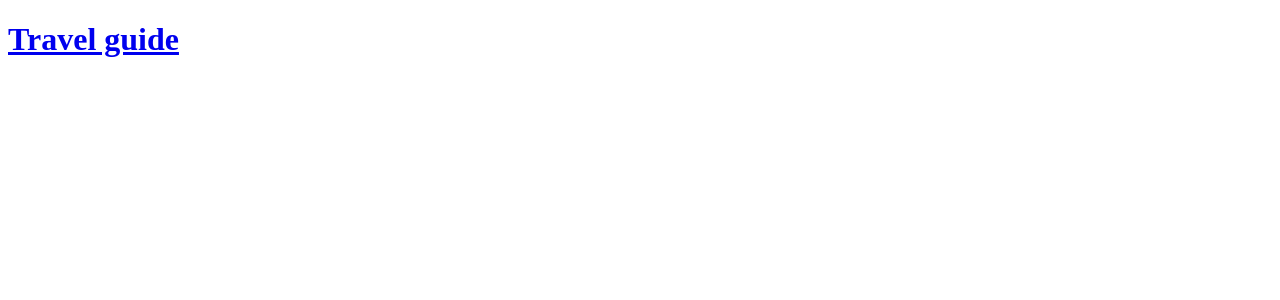
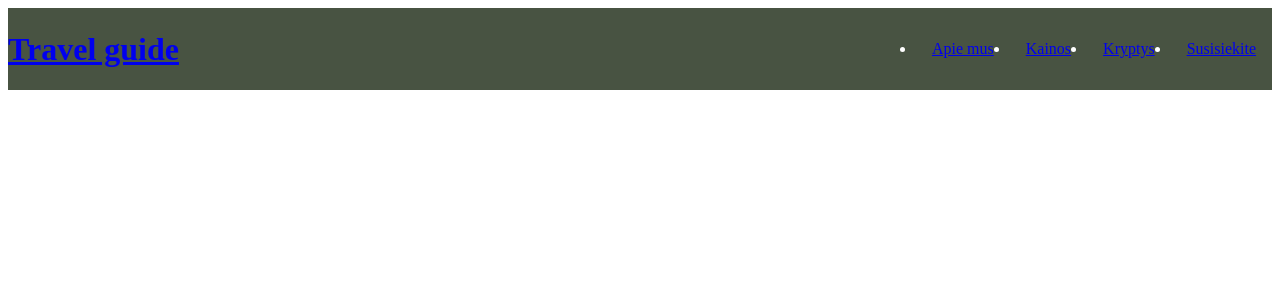
Before and after one commit to KamilePaukste/my-app, a React (Create React App) app: page / in a window 1280 px wide. Shown: the top 300 px of the page. Built offline with nearby package versions, Linux system fonts and the light colour scheme.

Commit message:
recent nav bar changes

```diff
--- a/src/App.js
+++ b/src/App.js
@@ -1,5 +1,5 @@
 import React from "react";
-// import "./index.css";
+import "./index.css";
 import Apiemus from "./routes/Apiemus";
 import Kainos from "./routes/Kainos";
 import Kryptys from "./routes/Kryptys";
--- a/src/components/Navbar.js
+++ b/src/components/Navbar.js
@@ -5,10 +5,24 @@ import { Link } from "react-router-dom";
 
 const Navbar = () => {
   return (
-    <div className="header">
+    <div class="header">
       <Link to="/">
         <h1>Travel guide</h1>
       </Link>
+      <ul class="navmenu">
+        <li>
+          <Link to="/">Apie mus</Link>
+        </li>
+        <li>
+          <Link to="/Kainos">Kainos</Link>
+        </li>
+        <li>
+          <Link to="/Kryptys">Kryptys</Link>
+        </li>
+        <li>
+          <Link to="/Susisiekite">Susisiekite</Link>
+        </li>
+      </ul>
     </div>
   );
 };
--- a/src/components/Navbarstyle.css
+++ b/src/components/Navbarstyle.css
@@ -0,0 +1,15 @@
+.header {
+  display: flex;
+  justify-content: space-between;
+  align-items: center;
+  background-color: #485342;
+  color: white;
+}
+
+.navmenu {
+  display: flex;
+  text-decoration: none;
+}
+.navmenu li {
+  padding: 1rem;
+}
--- a/src/routes/Kryptys.js
+++ b/src/routes/Kryptys.js
@@ -1,7 +1,7 @@
 import React from "react";
 
 function Kryptys() {
-  return <div>Apie mus</div>;
+  return <div>Kryptys</div>;
 }
 
 export default Kryptys;
```
Also changed, not shown: src/index.css (+8 -10 lines).
